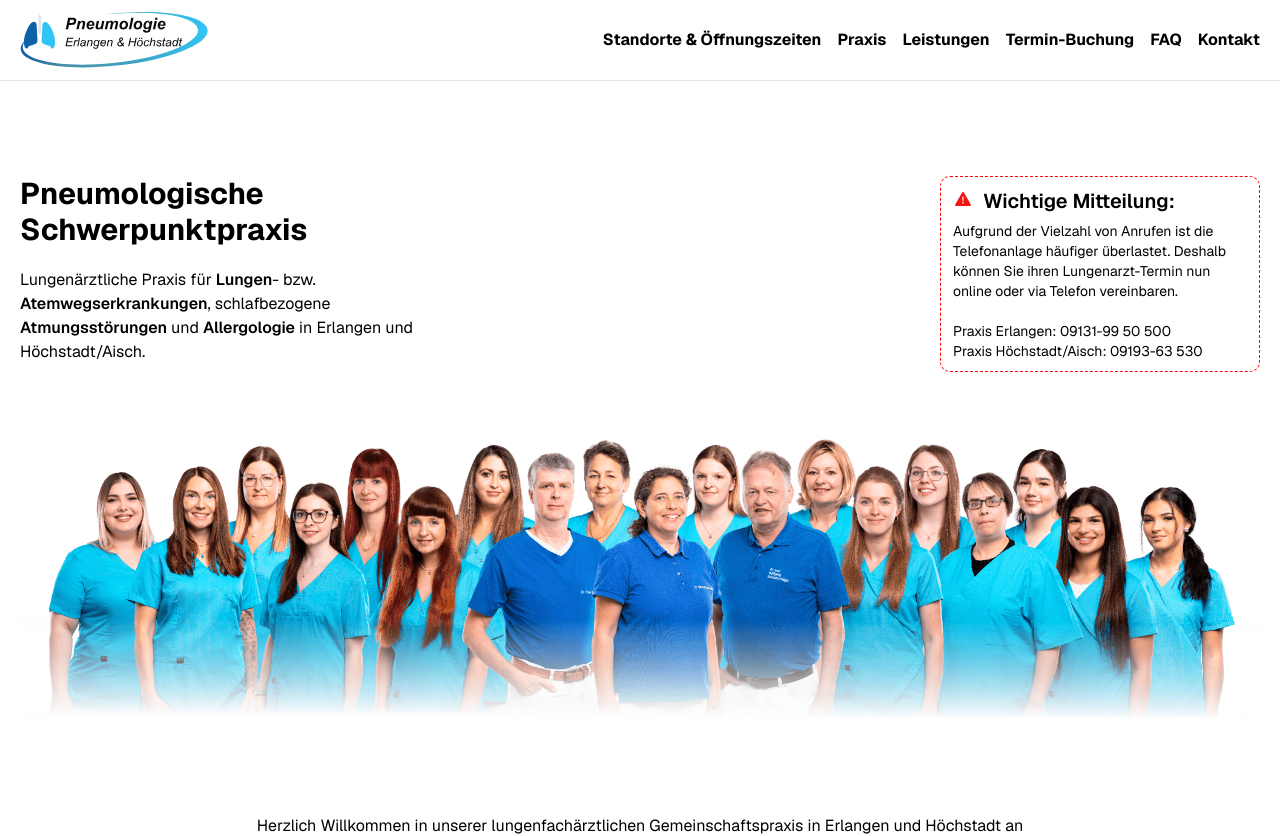
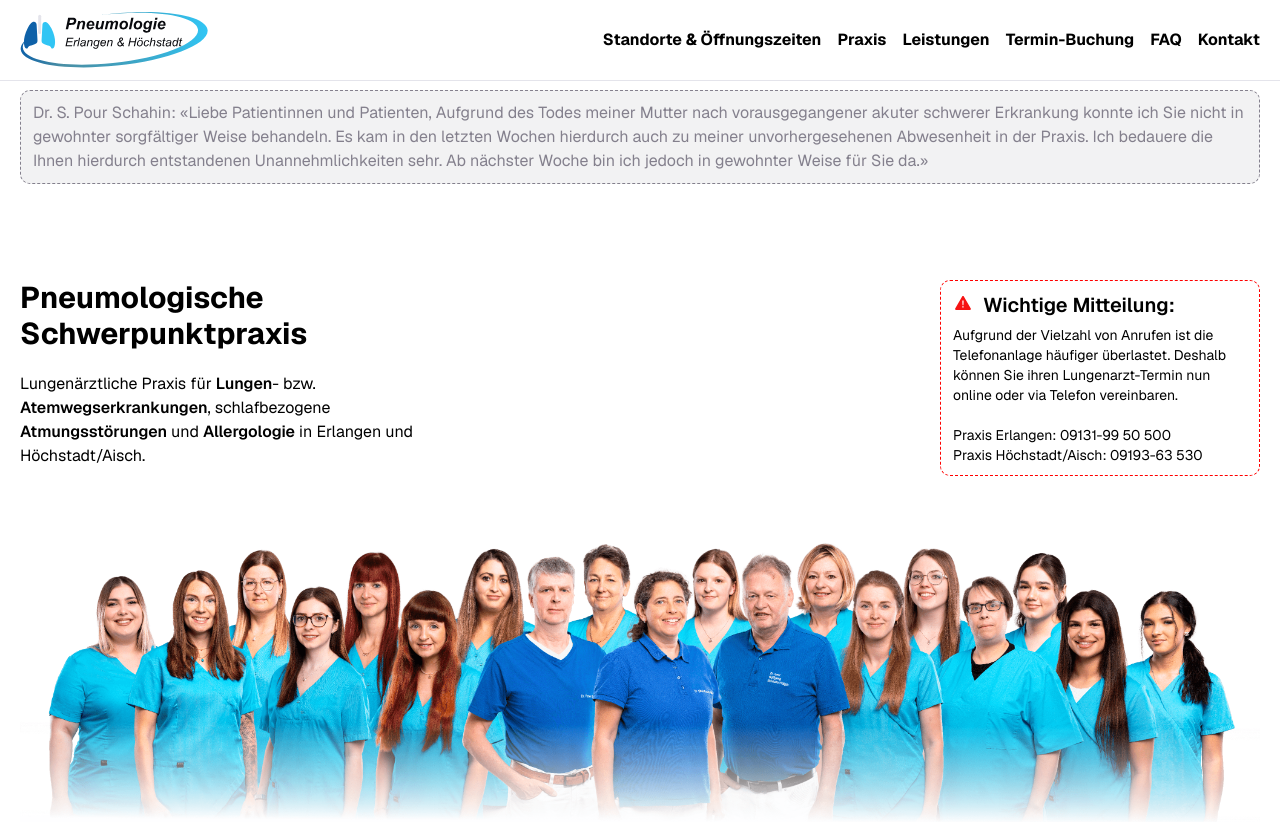
Before and after one commit to pneumology/pneumo-web, a Next.js app: page / in a window 1280 px wide. Shown: the top 836 px of the page. Built offline with nearby package versions, Linux system fonts and the light colour scheme.

Commit message:
Info-Box grey

```diff
--- a/src/components/notificationBanner.tsx
+++ b/src/components/notificationBanner.tsx
@@ -4,7 +4,7 @@ const NotificationBanner = () => {
     return (
         <>
             {data.notification_banner.enabled && (
-                <div className="border rounded border-dashed border-red h-fit px-3 py-2.5 w-full mt-2.5 bg-red/10 text-red">
+                <div className="border rounded border-dashed border-grey h-fit px-3 py-2.5 w-full mt-2.5 bg-grey/10 text-grey">
                     <p className="">{data.notification_banner.message}</p>
                 </div>
             )}
--- a/src/lib/content.json
+++ b/src/lib/content.json
@@ -30,7 +30,7 @@
         }
     ],
     "notification_banner": {
-        "enabled": false,
-        "message": "Liebe Patienten, am Freitag, den 31.05.2024 ist unsere Praxis geschlossen. Ab dem 03.06.2024 sind wir wieder für Sie da."
+        "enabled": true,
+        "message": "Dr. S. Pour Schahin: «Liebe Patientinnen und Patienten, Aufgrund des Todes meiner Mutter nach vorausgegangener akuter schwerer Erkrankung konnte ich Sie nicht in gewohnter sorgfältiger Weise behandeln. Es kam in den letzten Wochen hierdurch auch zu meiner unvorhergesehenen Abwesenheit in der Praxis. Ich bedauere die Ihnen hierdurch entstandenen Unannehmlichkeiten sehr. Ab nächster Woche bin ich jedoch in gewohnter Weise für Sie da.»"
     }
 }
```
